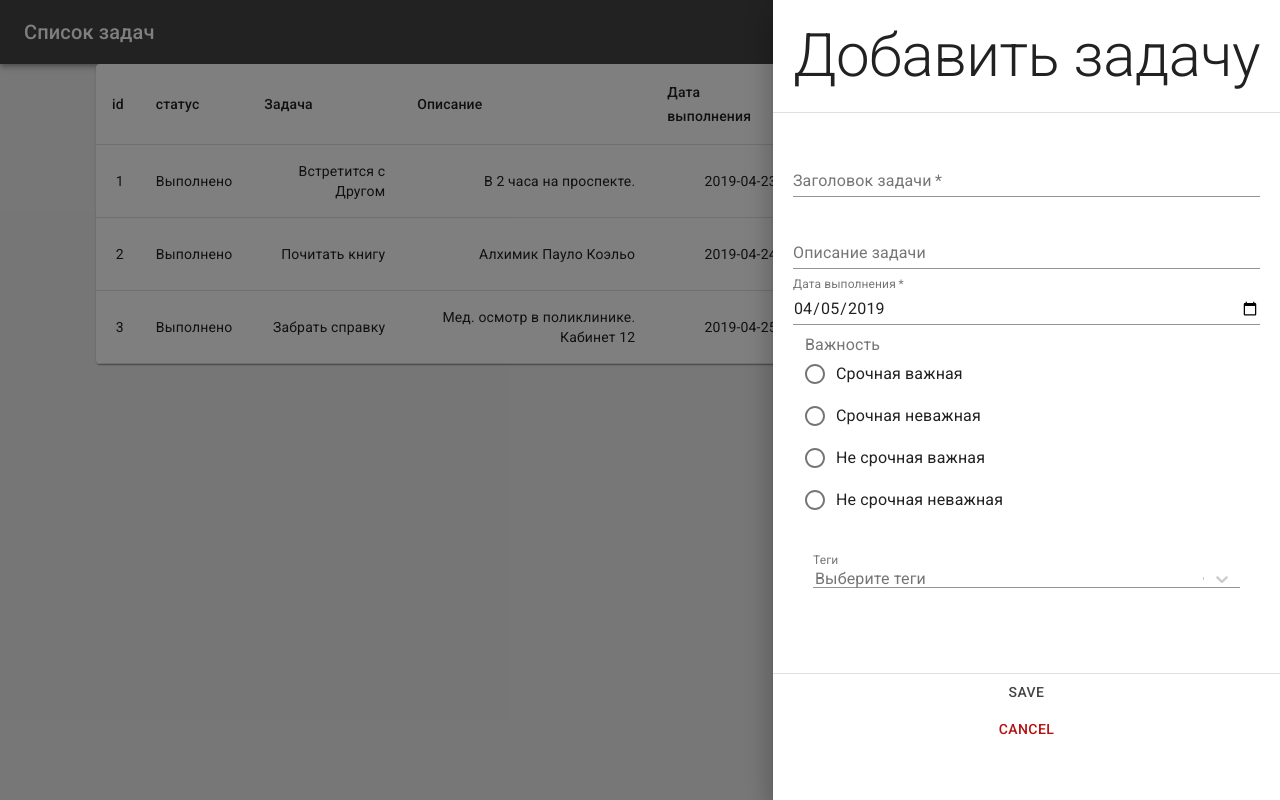
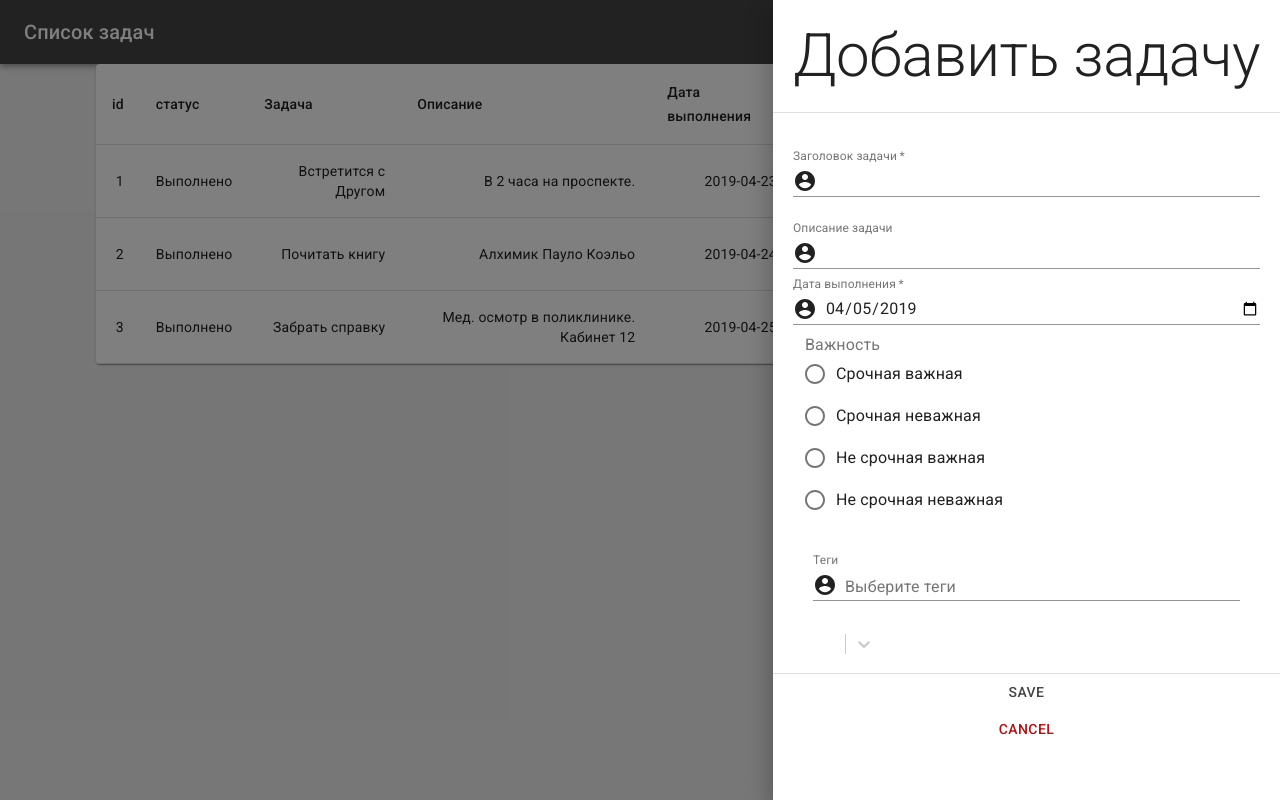
Before and after one commit to usuisora/TodosList, a React (Create React App) app: page / in a window 1280 px wide. Built offline with nearby package versions, Linux system fonts and the light colour scheme.

Commit message:
icon field wo icons

```diff
--- a/src/components/SideBar/SideForm.js
+++ b/src/components/SideBar/SideForm.js
@@ -1,9 +1,9 @@
 import React,{useState, useEffect,Fragment} from 'react'
 import TextField from '@material-ui/core/TextField';
 import { withStyles,createStyles} from '@material-ui/core/styles';
-import { Divider , FormControl, FormLabel, RadioGroup,FormControlLabel,Radio, Button} from '@material-ui/core';
+import { Divider , FormControl, FormLabel, RadioGroup,FormControlLabel,Radio, Button,InputAdornment} from '@material-ui/core';
 import TegsField from './TegsField'
-
+import AccountCircle from '@material-ui/icons/AccountCircle';
 const styles = theme =>createStyles({
     root: {
         display: 'flex',
@@ -43,12 +43,19 @@ function SideForm({classes,importance, addTodo,setIsSideOpen}) {
   return (
     <Fragment>
     <form  className = {classes.root}>
+
           <TextField
             name="name"
             label="Заголовок задачи"
             margin="normal"
             required
             onChange={handleChange}
+            InputProps={{
+                startAdornment: (
+                  <InputAdornment position="start">
+                    <AccountCircle />
+                  </InputAdornment>
+                )}}
           />
           <TextField
             name='description'
@@ -57,6 +64,13 @@ function SideForm({classes,importance, addTodo,setIsSideOpen}) {
             rowsMax="4"
             margin="normal"
             onChange={handleChange}
+            InputProps={{
+                startAdornment: (
+                  <InputAdornment position="start">
+                    <AccountCircle />
+                  </InputAdornment>
+                )}}
+
           />
           <TextField
             name="date"
@@ -65,6 +79,12 @@ function SideForm({classes,importance, addTodo,setIsSideOpen}) {
             required
             defaultValue={initDate}
             onChange={handleChange}
+            InputProps={{
+                startAdornment: (
+                  <InputAdornment position="start">
+                    <AccountCircle />
+                  </InputAdornment>
+                )}}
             InputLabelProps={{
               shrink: true,
           }}/>
--- a/src/components/SideBar/TegsField.js
+++ b/src/components/SideBar/TegsField.js
@@ -11,6 +11,8 @@ import Chip from '@material-ui/core/Chip';
 import MenuItem from '@material-ui/core/MenuItem';
 import CancelIcon from '@material-ui/icons/Cancel';
 import { emphasize } from '@material-ui/core/styles/colorManipulator';
+import {InputAdornment} from '@material-ui/core';
+import AccountCircle from '@material-ui/icons/AccountCircle';
 
 const suggestions = [
 
@@ -95,12 +97,20 @@ function Control(props) {
       fullWidth
       InputProps={{
         inputComponent,
+        startAdornment: (
+                  <InputAdornment position="start">
+                    <AccountCircle />
+                  </InputAdornment>
+                ),
         inputProps: {
           className: props.selectProps.classes.input,
           inputRef: props.innerRef,
           children: props.children,
+
           ...props.innerProps,
-        },
+        }
+
+
       }}
       {...props.selectProps.textFieldProps}
     />
@@ -205,7 +215,7 @@ class IntegrationReactSelect extends React.Component {
     return (
           <div className={classes.root}>
             <Select
-              classes={classes}
+              classes={classes.placeholder}
               styles={selectStyles}
               textFieldProps={{
                 label: 'Теги',
```
